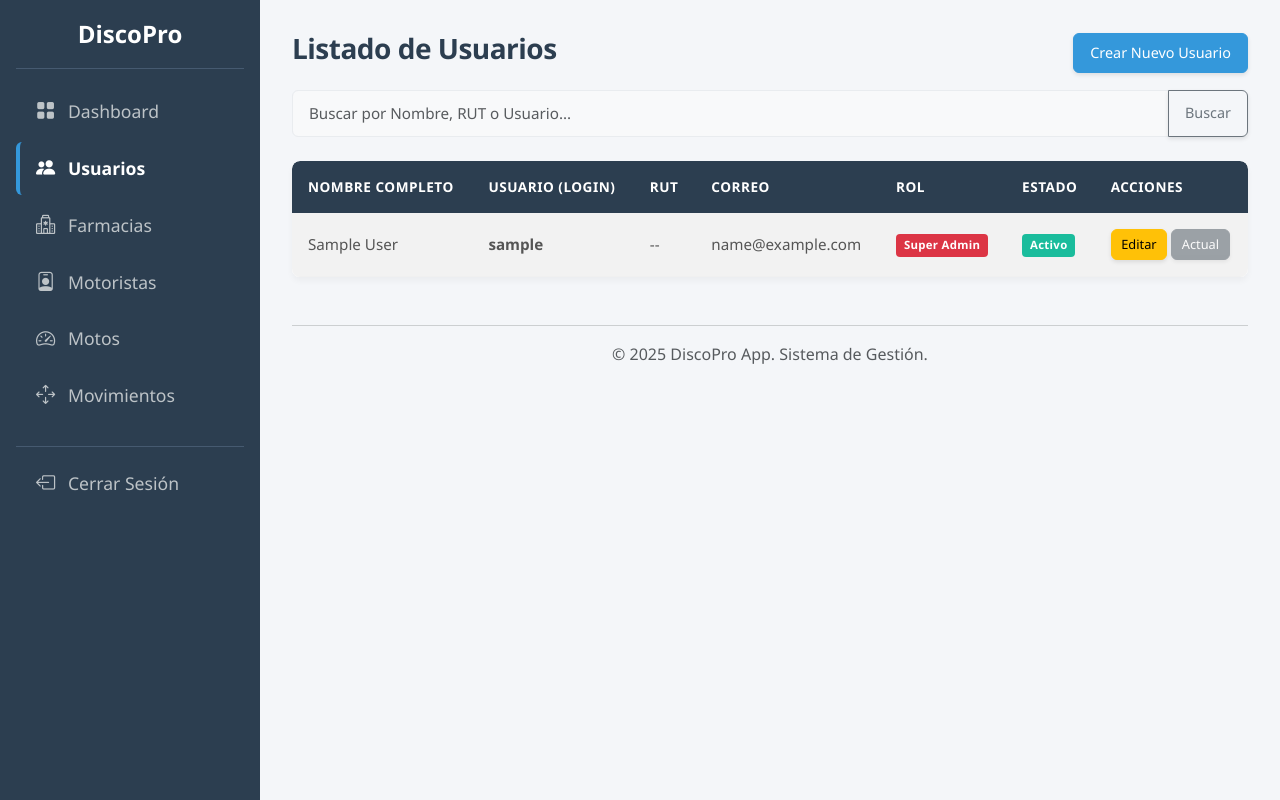
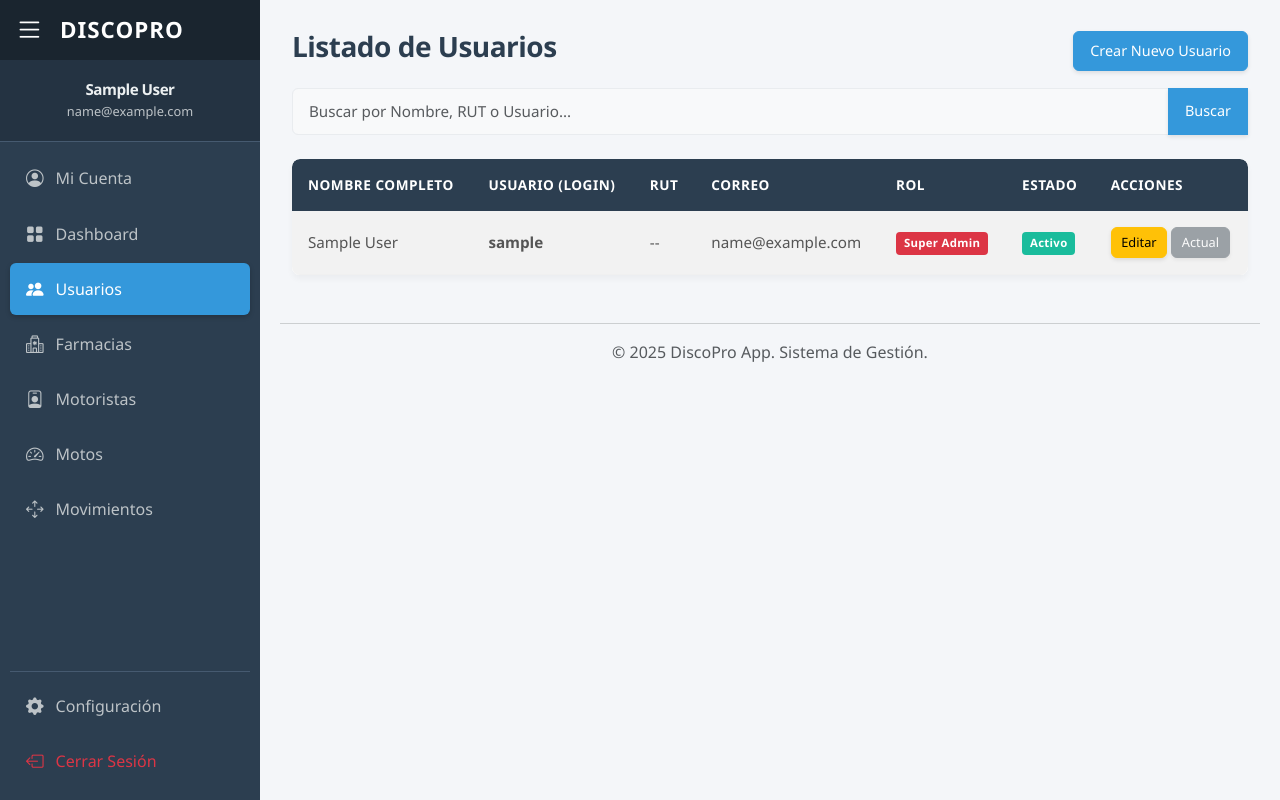
Before and after one commit to jlagosz/Proyecto_integrado, a Django app: page /usuarios/ in a window 1280 px wide. Run offline with Django 5.2, Linux system fonts and the light colour scheme; the visitor is signed in with stand-in values (Sample User, id 1); data comes from the database, SQL or seed files in the repository; data that the repository does not hold is empty; parts of the project's set-up code (start-up, migrations or seed data) failed here and were passed over.

Commit message:
feat(ui): Sidebar colapsable, limpieza de buscador y mejoras UX
- Sidebar: Implementado menú deslizante con botón flotante fijo (estilo Gemini) y sección de información de usuario.
- Buscador: Agregado botón 'X' (bloque sólido) al grupo de input. Limpia el texto y recarga la lista automáticamente.
- UX: Las alertas (mensajes flash) ahora se cierran automáticamente después de 3 segundos.
- Módulos: Agregadas vistas y templates para 'Mi Cuenta' y 'Configuración'.
- Motoristas: Añadido botón de 'Reasignar' en la vista de detalle.
- Refactor: Centralización de lógica JS en 'main.js' y separación de estilos en 'sidebar.css'. Actualización de 'base.html'.

```diff
--- a/Templates/discopro/Usuario/usuario_list.html
+++ b/Templates/discopro/Usuario/usuario_list.html
@@ -11,7 +11,8 @@
 <form method="get" class="mb-4">
     <div class="input-group">
         <input type="text" class="form-control" name="q" placeholder="Buscar por Nombre, RUT o Usuario..." value="{{ request.GET.q }}">
-        <button class="btn btn-outline-secondary" type="submit">Buscar</button>
+        <button type="submit" class="btn btn-primary">Buscar</button>
+        <button type="button" class="btn btn-secondary btn-clear-search"><i class="bi bi-x-lg"></i></button>
     </div>
 </form>
 
--- a/Templates/discopro/base.html
+++ b/Templates/discopro/base.html
@@ -13,13 +13,30 @@
 </head>
 <body>
 
+    <div id="wrapper">
+
+        <button class="btn-toggle-sidebar" id="sidebarToggle" title="Alternar menú">
+            <i class="bi bi-list"></i>
+        </button>
+
         <div class="sidebar">
             <div class="sidebar-header">
                 <a href="{% url 'index' %}">DiscoPro</a>
             </div>
 
+            {% if user.is_authenticated %}
+            <div class="user-info-section">
+                <h6>{{ user.first_name }} {{ user.last_name }}</h6>
+                <small>{{ user.email }}</small>
+            </div>
+            {% endif %}
+
             <ul class="nav nav-pills flex-column sidebar-nav">
-
+                <li class="nav-item">
+                    <a class="nav-link {% if 'mi-cuenta' in request.path %}active{% endif %}" href="{% url 'mi_cuenta' %}">
+                        <i class="bi bi-person-circle"></i> Mi Cuenta
+                    </a>
+                </li>
                 <li class="nav-item">
                     <a class="nav-link {% if request.path == '/' %}active{% endif %}" href="{% url 'index' %}">
                         <i class="bi bi-grid-fill"></i> Dashboard
@@ -50,8 +67,13 @@
                         <i class="bi bi-arrows-move"></i> Movimientos
                     </a>
                 </li>
-            <li class="nav-item" style="margin-top: 20px; border-top: 1px solid #465a70; padding-top: 10px;">
-                <a class="nav-link" href="{% url 'logout' %}">
+
+                <li class="nav-item mt-auto border-top pt-2" style="border-color: #465a70 !important;">
+                    <a class="nav-link {% if 'configuracion' in request.path %}active{% endif %}" href="{% url 'configuracion' %}">
+                        <i class="bi bi-gear-fill"></i> Configuración
+                    </a>
+
+                    <a class="nav-link text-danger" href="{% url 'logout' %}">
                         <i class="bi bi-box-arrow-left"></i> Cerrar Sesión
                     </a>
                 </li>
@@ -59,9 +81,9 @@
         </div>
 
         <div class="main-content">
-        <main>
+            <main class="container-fluid">
                 {% if messages %}
-                <div class="container-fluid" style="padding: 0;">
+                    <div class="container-fluid px-0 mb-3">
                         {% for message in messages %}
                             <div class="alert alert-{{ message.tags }} alert-dismissible fade show" role="alert">
                                 {{ message }}
@@ -70,17 +92,22 @@
                         {% endfor %}
                     </div>
                 {% endif %}
+
                 {% block content %}
                 {% endblock %}
             </main>
 
-        <footer class="text-center text-muted mt-5">
+            <footer class="text-center text-muted mt-5 pb-3">
                 <hr>
                 <p>&copy; {% now "Y" %} DiscoPro App. Sistema de Gestión.</p>
             </footer>
         </div>
 
+    </div>
+
     <script src="https://cdn.jsdelivr.net/npm/bootstrap@5.3.3/dist/js/bootstrap.bundle.min.js"></script>
+
+    <script src="{% static 'discopro/js/main.js' %}"></script>
 
 </body>
 </html>
--- a/discopro/backends.py
+++ b/discopro/backends.py
@@ -1,4 +1,3 @@
-# discopro/backends.py
 from django.contrib.auth.backends import ModelBackend
 from django.contrib.auth import get_user_model
 from django.db.models import Q
--- a/discopro/views.py
+++ b/discopro/views.py
@@ -37,7 +37,7 @@ from .models import (
     ContactoEmergencia, TipoMovimiento, Movimiento, Usuario, Rol, Provincia, Comuna
 )
 
-# --- VISTAS DE LOGIN/LOGOUT (NATIVAS) ---
+# --- VISTAS DE LOGIN/LOGOUT ---
 
 def login_view(request):
     """Maneja el inicio de sesión usando Django Auth."""
@@ -199,7 +199,6 @@ class UsuarioListView(LoginRequiredMixin, ListView):
         queryset = super().get_queryset().select_related('rol')
         query = self.request.GET.get('q')
         if query:
-            # Adaptamos filtros a los campos de AbstractUser (username, first_name, last_name)
             queryset = queryset.filter(
                 Q(first_name__icontains=query) |
                 Q(last_name__icontains=query) |
@@ -230,6 +229,22 @@ class UsuarioDeleteView(LoginRequiredMixin, DeleteView):
     def form_valid(self, form):
         messages.success(self.request, "Usuario eliminado exitosamente.")
         return super().form_valid(form)
+
+# --- VISTAS DE USUARIO Y CONFIGURACIÓN ---
+
+class MiCuentaView(LoginRequiredMixin, DetailView):
+    """Vista para ver el perfil del usuario logueado."""
+    model = Usuario
+    template_name = 'discopro/Usuario/mi_cuenta.html'
+    context_object_name = 'usuario'
+
+    def get_object(self):
+        # Retorna el usuario actual de la sesión
+        return self.request.user
+
+class ConfiguracionView(LoginRequiredMixin, TemplateView):
+    """Vista placeholder para configuración."""
+    template_name = 'discopro/Usuario/configuracion.html'
 
 # --- CRUD FARMACIAS ---
 
--- a/mi_proyecto/urls.py
+++ b/mi_proyecto/urls.py
@@ -19,6 +19,10 @@ urlpatterns = [
     path('usuarios/crear/', views.UsuarioCreateView.as_view(), name='usuario_crear'),
     path('usuarios/editar/<int:pk>/', views.UsuarioUpdateView.as_view(), name='usuario_editar'),
     path('usuarios/eliminar/<int:pk>/', views.UsuarioDeleteView.as_view(), name='usuario_eliminar'),
+
+    # --- CONFIG USUARIOS ---
+    path('mi-cuenta/', views.MiCuentaView.as_view(), name='mi_cuenta'),
+    path('configuracion/', views.ConfiguracionView.as_view(), name='configuracion'),
 
     # --- CRUD FARMACIAS ---
     path('farmacias/', views.FarmaciaListView.as_view(), name='farmacia_lista'),
--- a/static/discopro/css/sidebar.css
+++ b/static/discopro/css/sidebar.css
@@ -1,99 +1,167 @@
-.sidebar {
-    position: fixed;
-    top: 0;
-    left: 0;
-    bottom: 0;
-    width: 260px;
-    padding: 1rem;
-    background-color: #2c3e50;
-    z-index: 1030;
-    overflow-y: auto;
+/* Wrapper Principal: Flexbox para empujar contenido */
+#wrapper {
+    display: flex;
+    width: 100%;
+    align-items: stretch;
+    transition: all 0.3s ease;
+    overflow-x: hidden;
 }
 
-/* El logo o título principal */
+/* BOTÓN FLOTANTE  */
+.btn-toggle-sidebar {
+    position: fixed;
+    top: 15px;
+    left: 15px;
+    z-index: 1050;
+    background: transparent;
+    border: none;
+    font-size: 1.8rem;
+    cursor: pointer;
+    transition: color 0.3s ease;
+    padding: 0;
+    line-height: 1;
+}
+
+/* ESTADO 1: Menú Abierto (Default) */
+.btn-toggle-sidebar {
+    color: #fff;
+}
+
+/* ESTADO 2: Menú Cerrado  */
+#wrapper.toggled .btn-toggle-sidebar {
+    color: #2c3e50;
+}
+
+/* 3. SIDEBAR (Barra Lateral) */
+.sidebar {
+    min-width: 260px;
+    max-width: 260px;
+    min-height: 100vh;
+    background-color: #2c3e50;
+    color: #fff;
+    transition: margin-left 0.3s ease;
+    display: flex;
+    flex-direction: column;
+    z-index: 1040;
+}
+
+/* Header del Sidebar */
 .sidebar-header {
-    padding-bottom: 1rem;
-    margin-bottom: 1rem;
+    background: #1a252f;
+    height: 60px;
+    display: flex;
+    align-items: center;
+    padding-left: 60px;
+}
+
+.sidebar-header a {
+    color: #fff;
+    font-size: 1.4rem;
+    font-weight: bold;
+    text-decoration: none;
+    letter-spacing: 1px;
+    text-transform: uppercase;
+}
+
+/* SECCIÓN DE USUARIO */
+.user-info-section {
+    background-color: #243342;
+    padding: 20px 15px;
     border-bottom: 1px solid #465a70;
     text-align: center;
 }
 
-.sidebar-header a {
-    color: #ffffff;
-    font-size: 1.5rem;
-    font-weight: bold;
-    text-decoration: none;
+.user-info-section h6 {
+    margin: 0;
+    color: #ecf0f1;
+    font-size: 0.95rem;
+    font-weight: 600;
 }
 
-/* Estilo de los enlaces de navegación */
+.user-info-section small {
+    color: #bdc3c7;
+    font-size: 0.8rem;
+    display: block;
+    margin-top: 4px;
+}
+
+/*  NAVEGACIÓN */
+.sidebar-nav {
+    padding: 10px;
+    flex-grow: 1;
+}
+
 .sidebar-nav .nav-link {
-    font-size: 1.1rem;
+    color: #bdc3c7;
+    padding: 0.8rem 1rem;
+    margin-bottom: 0.2rem;
+    border-radius: 6px;
     font-weight: 500;
-    color: #bdc3c7;
-    padding: 0.75rem 1rem;
-    border-radius: 0.375rem;
-    margin-bottom: 0.25rem;
     display: flex;
     align-items: center;
-    border-left: 4px solid transparent;
-    transition: background-color 0.2s, border-left 0.2s;
+    transition: all 0.2s;
 }
 
-/* Íconos dentro de los enlaces */
-.sidebar-nav .nav-link .bi {
-    margin-right: 0.75rem;
-    font-size: 1.2rem;
-    width: 20px;
+.sidebar-nav .nav-link:hover {
+    background-color: #34495e;
+    color: #fff;
+    padding-left: 1.2rem;
 }
 
-/* Efecto hover sobre los enlaces */
-.sidebar-nav .nav-link:hover {
-    background-color: #34495e;
-    color: #ffffff;
+.sidebar-nav .nav-link.active {
+    background-color: #3498db;
+    color: #fff;
+    box-shadow: 0 2px 5px rgba(0,0,0,0.2);
 }
 
-/* Estilo para el enlace activo  */
-.sidebar-nav .nav-link.active {
-    background-color: transparent;
-    color: #ffffff;
-    font-weight: 600;
-    border-left: 4px solid #3498db;
+.sidebar-nav .nav-link .bi {
+    margin-right: 12px;
+    font-size: 1.1rem;
 }
 
-/* El contenido principal */
-.main-content {
-    margin-left: 260px;
-    padding: 2rem;
+/* LOGICA DE OCULTAMIENTO */
+#wrapper.toggled .sidebar {
+    margin-left: -260px;
 }
 
-/* Ajuste para pantallas pequeñas (móviles) */
-@media (max-width: 767.98px) {
+/* CONTENIDO PRINCIPAL */
+.main-content {
+    width: 100%;
+    padding: 20px;
+    padding-top: 30px;
+    background-color: #f4f6f9;
+    min-height: 100vh;
+    transition: padding-left 0.3s ease;
+}
+
+#wrapper.toggled .main-content {
+    padding-left: 70px;
+}
+
+/* 8. RESPONSIVIDAD (MÓVIL) */
+@media (max-width: 768px) {
+    /* En móvil, por defecto está oculto */
     .sidebar {
-        width: 100%;
-        height: auto;
-        position: relative;
-        padding: 0.5rem 1rem;
+        margin-left: -260px;
+        position: fixed;
+        height: 100%;
+        box-shadow: 5px 0 15px rgba(0,0,0,0.3);
     }
 
-    .sidebar-header {
-        padding: 0.5rem 0;
-        margin: 0;
-        border: none;
-        text-align: left;
+    /* En móvil, botón oscuro por defecto */
+    .btn-toggle-sidebar { color: #2c3e50; }
+
+    /* Al activar .toggled, SE MUESTRA */
+    #wrapper.toggled .sidebar {
+        margin-left: 0;
     }
 
-    .sidebar-nav {
-        display: flex;
-        flex-direction: row;
-    }
-
-    .sidebar-nav .nav-link.active {
-        border-left: 4px solid transparent;
-        background-color: #1abc9c;
+    /* Al abrir menú en móvil, botón se vuelve blanco porque el menú lo tapa */
+    #wrapper.toggled .btn-toggle-sidebar {
+        color: #fff;
     }
 
     .main-content {
-        margin-left: 0;
-        padding: 1rem;
+        padding-left: 70px;
     }
 }
--- a/static/discopro/css/style.css
+++ b/static/discopro/css/style.css
@@ -357,3 +357,28 @@ a:hover {
     gap: 15px;
     justify-content: flex-end;
 }
+
+/* BOTÓN LIMPIAR (X) - ESTILO BLOQUE */
+
+.btn-clear-search {
+    z-index: 5;
+    border-left: 1px solid rgba(255,255,255,0.2);
+    display: none;
+    align-items: center;
+    justify-content: center;
+    padding-left: 15px;
+    padding-right: 15px;
+    background-color: #6c757d;
+    color: white;
+    border-color: #6c757d;
+}
+
+.btn-clear-search:hover {
+    background-color: #5a6268;
+    color: white;
+}
+
+
+.input-group {
+    flex-wrap: nowrap;
+}
--- /dev/null
+++ b/static/discopro/js/main.js
@@ -0,0 +1,65 @@
+document.addEventListener('DOMContentLoaded', function() {
+
+    //  SIDEBAR TOGGLE
+    const sidebarToggle = document.getElementById("sidebarToggle");
+    const wrapper = document.getElementById("wrapper");
+
+    if (sidebarToggle && wrapper) {
+        sidebarToggle.addEventListener("click", function(e) {
+            e.preventDefault();
+            wrapper.classList.toggle("toggled");
+        });
+    }
+
+    //  AUTO-CIERRE DE ALERTAS
+    const alerts = document.querySelectorAll('.alert');
+    if (alerts.length > 0) {
+        setTimeout(function() {
+            alerts.forEach(function(alert) {
+                if (typeof bootstrap !== 'undefined') {
+                    const bsAlert = new bootstrap.Alert(alert);
+                    bsAlert.close();
+                } else {
+                    alert.style.transition = "opacity 0.5s ease";
+                    alert.style.opacity = 0;
+                    setTimeout(() => alert.remove(), 500);
+                }
+            });
+        }, 3000);
+    }
+
+
+    // 3. BUSCADOR CON X
+    const searchInputs = document.querySelectorAll('input[name="q"]');
+
+    searchInputs.forEach(input => {
+        const group = input.closest('.input-group');
+
+        if (group) {
+            const clearBtn = document.createElement('button');
+            clearBtn.type = 'button';
+            clearBtn.className = 'btn btn-secondary btn-clear-search';
+            clearBtn.innerHTML = '<i class="bi bi-x-lg"></i>';
+            clearBtn.title = 'Limpiar filtro';
+            group.appendChild(clearBtn);
+
+            const toggleClearBtn = () => {
+                if (input.value.length > 0) {
+                    clearBtn.style.display = 'inline-block';
+                } else {
+                    clearBtn.style.display = 'none';
+                }
+            };
+
+            input.addEventListener('input', toggleClearBtn);
+            toggleClearBtn();
+            clearBtn.addEventListener('click', function() {
+                input.value = '';
+                if (input.form) {
+                    input.form.submit();
+                }
+            });
+        }
+    });
+
+});
```
Also changed, not shown: Templates/discopro/Motorista/motorista_detail.html (+10 -2 lines), Templates/discopro/Usuario/configuracion.html (added, +10 -0 lines), Templates/discopro/Usuario/mi_cuenta.html (added, +19 -0 lines). Lines whose indentation alone changed are shown as unchanged.
